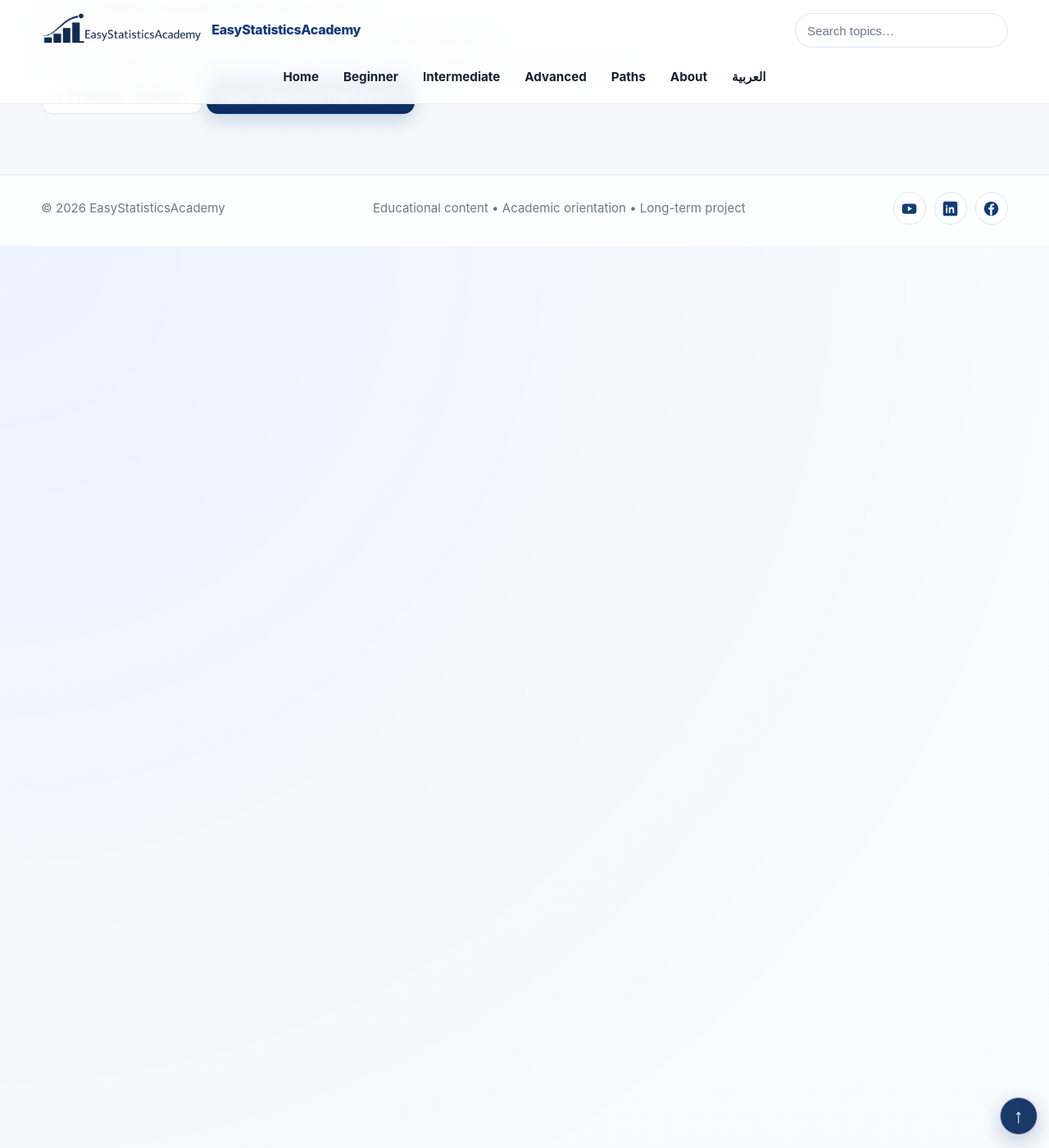
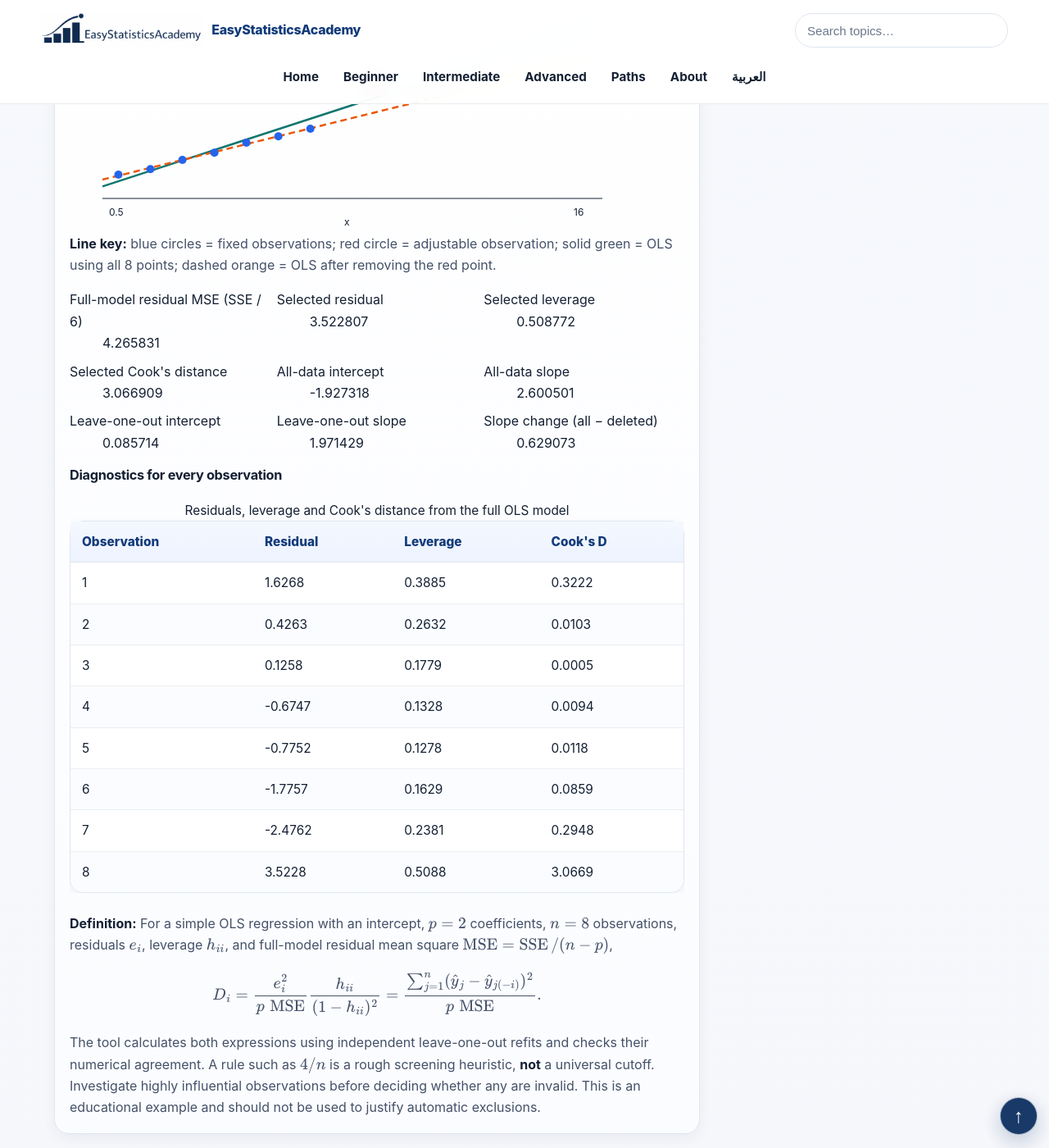
Before and after one commit to ammar-homaida-statistics/easystatisticsacademy, a Jekyll site: the page built from modeling/diagnostics/cooks-distance/index.md, in a window 1280 px wide and 1400 px high, scrolled down 5602 px. Shown: the whole window at 82% size. Built offline with Jekyll 4.4.1, drawn with Linux system fonts in a browser that asks for light colours; before the commit the page ends 5902 px from its top, so only the background shows below that; some of the changed text lies outside the part shown.

Commit message:
Add independently validated interactive Cook's Distance and deletion diagnostics

```diff
--- /dev/null
+++ b/js/cooks-distance-lab.js
@@ -0,0 +1,120 @@
+/* Cook's Distance and leave-one-out simple-regression explorer.
+   Small fixed x,y dataset; one editable observation. No remote dependencies. */
+(function () {
+  "use strict";
+  if (!document.getElementById("esa-cook-lab")) return;
+  const fixed = [[1,2.3],[2,3.7],[3,6.0],[4,7.8],[5,10.3],[6,11.9],[7,13.8]];
+  const $ = id => document.getElementById(id);
+  const xInput = $("esa-cook-x"), yInput = $("esa-cook-y");
+  const svg = $("esa-cook-chart"), rows = $("esa-cook-table"), status = $("esa-cook-status");
+  const ns = "http://www.w3.org/2000/svg";
+  function node(name, attrs, text) {
+    const e = document.createElementNS(ns, name);
+    Object.entries(attrs).forEach(([k, v]) => e.setAttribute(k, String(v)));
+    if (text !== undefined) e.textContent = text;
+    svg.appendChild(e);
+    return e;
+  }
+  function fit(data) {
+    const n = data.length;
+    const mx = data.reduce((s, z) => s + z[0], 0) / n;
+    const my = data.reduce((s, z) => s + z[1], 0) / n;
+    const sxx = data.reduce((s, z) => s + (z[0] - mx) ** 2, 0);
+    const sxy = data.reduce((s, z) => s + (z[0] - mx) * (z[1] - my), 0);
+    if (sxx < 1e-12 || n <= 2) throw Error("Insufficient x-variation or observations.");
+    const slope = sxy / sxx, intercept = my - slope * mx;
+    const residuals = data.map(z => z[1] - intercept - slope * z[0]);
+    const sse = residuals.reduce((s, e) => s + e * e, 0);
+    const mse = sse / (n - 2);
+    const leverage = data.map(z => 1 / n + (z[0] - mx) ** 2 / sxx);
+    return {intercept,slope,residuals,sse,mse,leverage};
+  }
+  function predicted(f, x) { return f.intercept + f.slope * x; }
+  function cookValues(data, full) {
+    const p = 2, n = data.length;
+    return data.map((z, i) => {
+      const h = full.leverage[i], e = full.residuals[i];
+      // Exact Cook's D for ordinary least squares with intercept;
+      // residual mean square is from the FULL model, with n-p degrees of freedom.
+      const expression = full.mse > 1e-12 && h < 1 - 1e-12
+        ? (e * e / (p * full.mse)) * h / ((1-h)*(1-h)) : 0;
+      const loo = fit(data.filter((_, j) => i !== j));
+      const change = data.reduce((s, point) => {
+        const delta = predicted(full, point[0]) - predicted(loo, point[0]);
+        return s + delta * delta;
+      }, 0);
+      const direct = full.mse > 1e-12 ? change / (p * full.mse) : 0;
+      if (Math.abs(expression - direct) > 1e-6 * Math.max(1, expression))
+        throw Error("Cook's Distance consistency check failed.");
+      return {expression, loo, residual:e, leverage:h};
+    });
+  }
+  function chart(data, full, without) {
+    while (svg.firstChild) svg.removeChild(svg.firstChild);
+    const xlo = 0.5, xhi = 16;
+    const ys = data.map(z=>z[1]);
+    for (const fit of [full, without]) {
+      ys.push(predicted(fit, xlo), predicted(fit, xhi));
+    }
+    const ymin = Math.min(...ys) - 3, ymax = Math.max(...ys) + 3;
+    const X = x => 40 + (x-xlo)/(xhi-xlo)*605;
+    const Y = y => 258 - (y-ymin)/(ymax-ymin)*226;
+    node("line",{x1:40,y1:258,x2:650,y2:258,stroke:"currentColor"});
+    const line=(fit,color,dashed) => {
+      const attrs={x1:X(xlo),y1:Y(predicted(fit,xlo)),x2:X(xhi),y2:Y(predicted(fit,xhi)),
+        stroke:color,"stroke-width":2.5, "data-series":dashed?"leave-one-out":"full"};
+      if(dashed)attrs["stroke-dasharray"]="8 5";
+      node("line",attrs);
+    };
+    line(full,"#0f766e",false);
+    line(without,"#ea580c",true);
+    data.forEach(([x,y],i)=>{
+      if(i===data.length-1)node("circle",{cx:X(x),cy:Y(y),r:7,fill:"#b91c1c",id:"esa-cook-selected-point"});
+      else node("circle",{cx:X(x),cy:Y(y),r:5,fill:"#2563eb",class:"esa-cook-fixed-point"});
+    });
+    node("text",{x:48,y:279,fill:"currentColor","font-size":12},"0.5");
+    node("text",{x:615,y:279,fill:"currentColor","font-size":12},"16");
+    node("text",{x:335,y:291,fill:"currentColor","font-size":12},"x");
+  }
+  function run() {
+    try {
+      const x=Number(xInput.value),y=Number(yInput.value);
+      if(!Number.isFinite(x)||!Number.isFinite(y)||x<7.5||x>15||y<0||y>35)
+        throw Error("Use the available x/y ranges.");
+      const data=[...fixed,[x,y]];
+      const full=fit(data);
+      const cooks=cookValues(data,full),selected=cooks[data.length-1];
+      const leave=selected.loo;
+      const set=(id,value)=>$(id).textContent=value.toFixed(6);
+      $("esa-cook-x-value").textContent=x.toFixed(1);
+      $("esa-cook-y-value").textContent=y.toFixed(1);
+      set("esa-cook-mse",full.mse);
+      set("esa-cook-residual",selected.residual);
+      set("esa-cook-leverage",selected.leverage);
+      set("esa-cook-d",selected.expression);
+      set("esa-cook-full-intercept",full.intercept);
+      set("esa-cook-full-slope",full.slope);
+      set("esa-cook-leave-intercept",leave.intercept);
+      set("esa-cook-leave-slope",leave.slope);
+      set("esa-cook-delta-slope",full.slope-leave.slope);
+      while(rows.firstChild)rows.removeChild(rows.firstChild);
+      cooks.forEach((c,i)=>{
+        const tr=document.createElement("tr");
+        [String(i+1),c.residual.toFixed(4),c.leverage.toFixed(4),c.expression.toFixed(4)]
+          .forEach(t=>{const td=document.createElement("td");td.textContent=t;tr.appendChild(td);});
+        rows.appendChild(tr);
+      });
+      chart(data,full,leave);
+      status.textContent="Updated the full model, leave-one-out fit and all eight diagnostics.";
+    } catch(error) {
+      status.textContent=error.message;
+      while(svg.firstChild)svg.removeChild(svg.firstChild);
+    }
+  }
+  xInput.addEventListener("input",run);
+  yInput.addEventListener("input",run);
+  $("esa-cook-reset").addEventListener("click",()=>{
+    xInput.value="9";yInput.value="25";run();
+  });
+  run();
+})();
--- a/modeling/diagnostics/cooks-distance/index.md
+++ b/modeling/diagnostics/cooks-distance/index.md
@@ -445,6 +446,65 @@ sidebar: false
       The next lesson introduces a practical diagnostic workflow that brings these tools together into a structured approach for evaluating regression models.
     </p>
 
+
+<!-- COOK'S DISTANCE LEARNING EXPLORER -->
+<section class="section section-slim" aria-labelledby="esa-cook-heading">
+  <div class="container">
+    <div class="card" id="esa-cook-lab" style="min-width:0;overflow-wrap:anywhere">
+      <h2 id="esa-cook-heading">Interactive Cook's Distance and Influence Explorer</h2>
+      <p>Fit a straight line to <strong>eight illustrative observations</strong>.
+      Seven values remain fixed; adjust the red eighth point's position.
+      The solid green line uses all observations; the dashed orange line refits the model
+      <em>without</em> that point. See how influence changes.</p>
+      <div style="display:flex;flex-wrap:wrap;gap:1.2rem">
+        <label style="flex:1 1 210px">Selected observation's x: <output id="esa-cook-x-value" for="esa-cook-x">9.0</output>
+          <input id="esa-cook-x" type="range" min="7.5" max="15" step="0.5" value="9" style="display:block;width:100%">
+        </label>
+        <label style="flex:1 1 210px">Selected observation's y: <output id="esa-cook-y-value" for="esa-cook-y">25.0</output>
+          <input id="esa-cook-y" type="range" min="0" max="35" step="0.5" value="25" style="display:block;width:100%">
+        </label>
+        <button type="button" class="btn btn-outline" id="esa-cook-reset">Reset</button>
+      </div>
+      <p id="esa-cook-status" role="status" aria-live="polite"></p>
+      <svg id="esa-cook-chart" viewBox="0 0 680 300" role="img" aria-label="Regression points, full fit, and dashed leave-one-out fit" style="width:100%;max-width:680px;display:block"></svg>
+      <p><strong>Line key:</strong> blue circles = fixed observations; red circle = adjustable
+      observation; solid green = OLS using all 8 points; dashed orange = OLS after removing
+      the red point.</p>
+      <dl style="display:grid;grid-template-columns:repeat(auto-fit,minmax(min(100%,190px),1fr));gap:.5rem">
+        <div><dt>Full-model residual MSE (SSE / 6)</dt><dd id="esa-cook-mse">—</dd></div>
+        <div><dt>Selected residual</dt><dd id="esa-cook-residual">—</dd></div>
+        <div><dt>Selected leverage</dt><dd id="esa-cook-leverage">—</dd></div>
+        <div><dt>Selected Cook's distance</dt><dd id="esa-cook-d">—</dd></div>
+        <div><dt>All-data intercept</dt><dd id="esa-cook-full-intercept">—</dd></div>
+        <div><dt>All-data slope</dt><dd id="esa-cook-full-slope">—</dd></div>
+        <div><dt>Leave-one-out intercept</dt><dd id="esa-cook-leave-intercept">—</dd></div>
+        <div><dt>Leave-one-out slope</dt><dd id="esa-cook-leave-slope">—</dd></div>
+        <div><dt>Slope change (all − deleted)</dt><dd id="esa-cook-delta-slope">—</dd></div>
+      </dl>
+      <h3>Diagnostics for every observation</h3>
+      <div class="table-wrap"><table>
+        <caption>Residuals, leverage and Cook's distance from the full OLS model</caption>
+        <thead><tr><th>Observation</th><th>Residual</th><th>Leverage</th><th>Cook's D</th></tr></thead>
+        <tbody id="esa-cook-table"></tbody>
+      </table></div>
+      <div class="concept-box">
+        <p><strong>Definition:</strong> For a simple OLS regression with an intercept,
+        \(p=2\) coefficients, \(n=8\) observations, residuals \(e_i\), leverage \(h_{ii}\),
+        and full-model residual mean square \(\operatorname{MSE}=\operatorname{SSE}/(n-p)\),</p>
+        <p>\[D_i = \frac{e_i^2}{p\,\operatorname{MSE}}\frac{h_{ii}}{(1-h_{ii})^2}
+        = \frac{\sum_{j=1}^n(\hat y_j-\hat y_{j(-i)})^2}{p\,\operatorname{MSE}}.\]</p>
+        <p>The tool calculates both expressions using independent leave-one-out refits
+        and checks their numerical agreement. A rule such as \(4/n\) is a rough
+        screening heuristic, <strong>not</strong> a universal cutoff.
+        Investigate highly influential observations before deciding whether any are invalid.
+        This is an educational example and should not be used to justify automatic exclusions.</p>
+      </div>
+    </div>
+  </div>
+</section>
+<script src="/js/cooks-distance-lab.js" defer></script>
+
+
     <!-- TAKEAWAYS -->
 
     <div class="summary-box">
```
Also changed, not shown: other parts of modeling/diagnostics/cooks-distance/index.md (+1 -0 lines).
